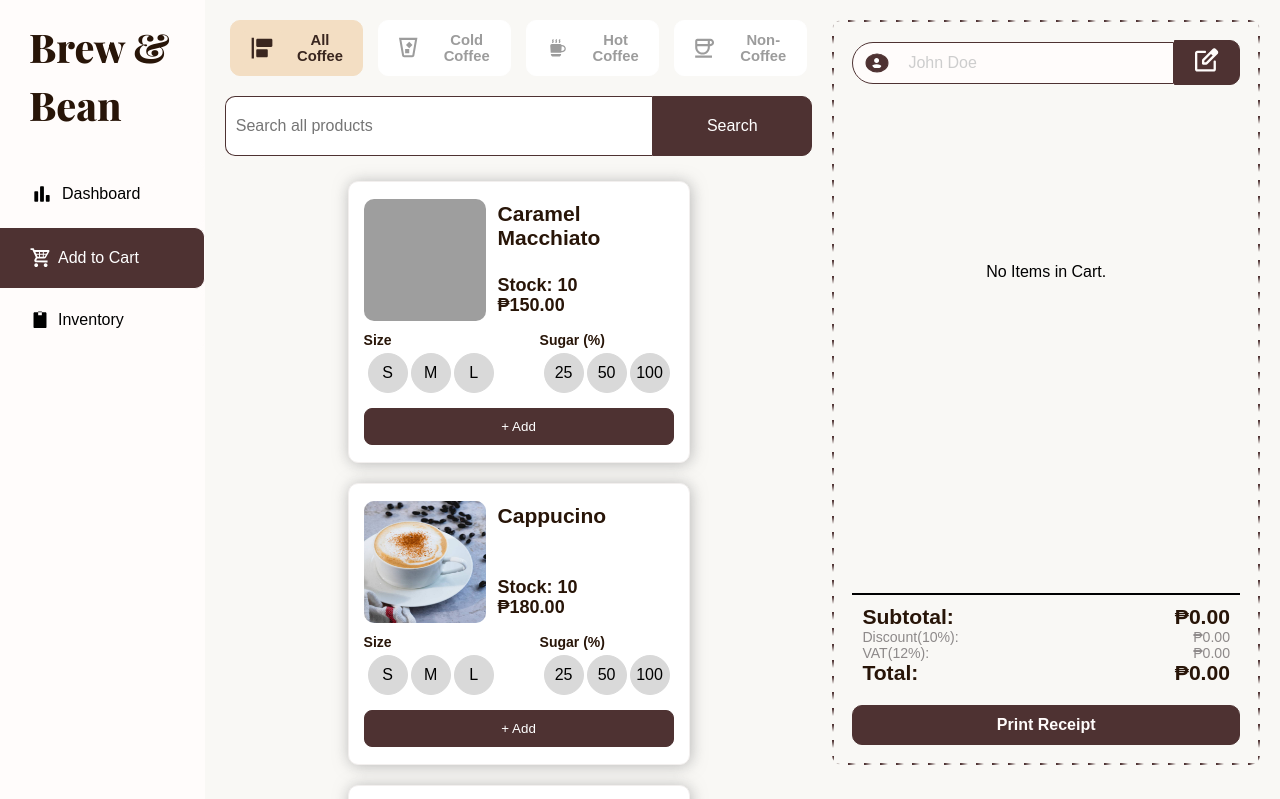
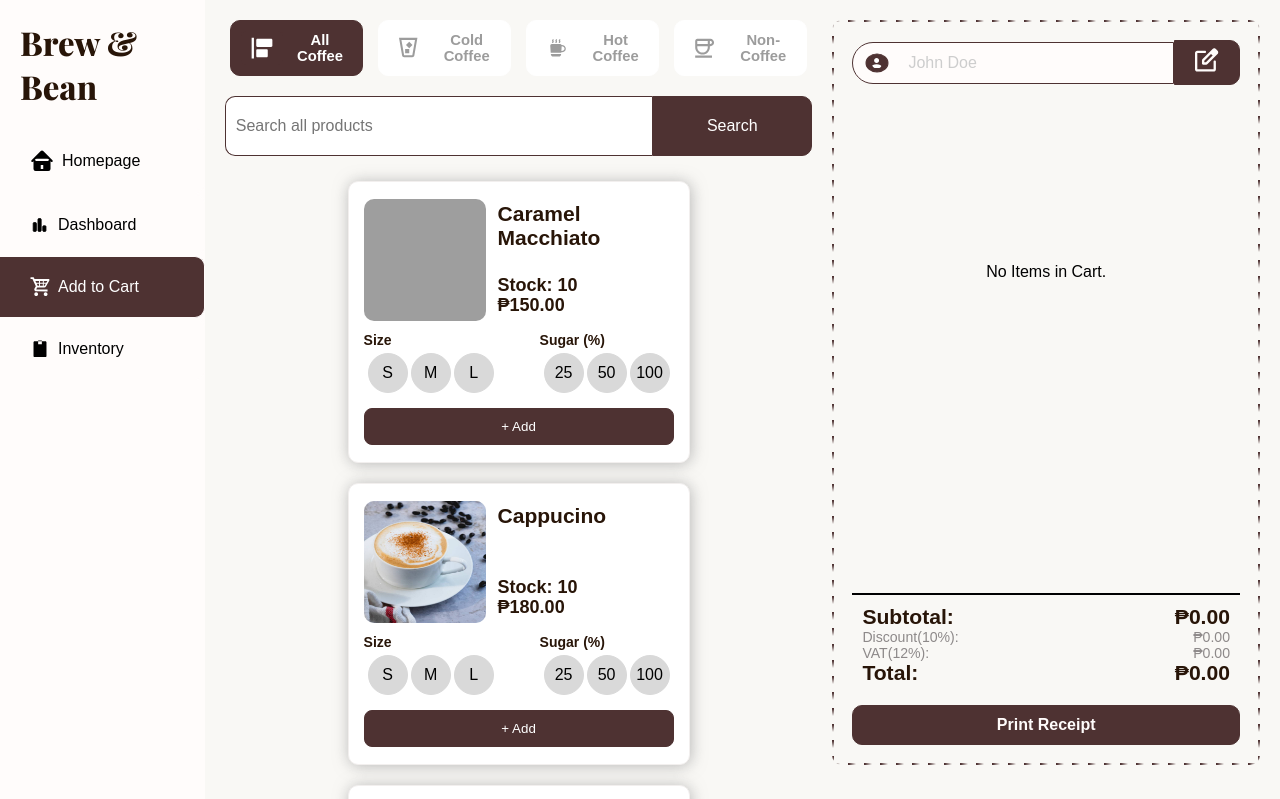
Before and after one commit to urdonyy/Brew-Bean-2.0, a PHP site: page /public/addToCart.php?category=all in a window 1280 px wide. Shown: the top 799 px of the page. Run offline with PHP 8.4, Linux system fonts and the light colour scheme; data comes from the database, SQL or seed files in the repository; some web fonts are replaced; grey boxes are pictures that could not be loaded.

Commit message:
:pushpin:added small style adjustments to homepage btns, added homepage to nav, polished UI

```diff
--- a/public/homeView.php
+++ b/public/homeView.php
@@ -1,11 +1,14 @@
 <!DOCTYPE html>
 <html lang="en">
+
 <head>
     <meta charset="UTF-8">
     <meta name="viewport" content="width=device-width, initial-scale=1.0">
+    <link rel="stylesheet" href="../src/styles/global.css">
     <link rel="stylesheet" href="../src/styles/homeView.css">
     <title>Home</title>
 </head>
+
 <body>
     <div class="mainContent">
         <!-- <div class="headerImg">
@@ -18,7 +21,7 @@
 
         <div class="buttons">
             <button class="viewDemos" onclick="window.location.href='#'">View Demos</button>
-                <button class="started" onclick="window.location.href='../public/dashboard.php'">Let's Get Started</button>
+            <button class="started" onclick="window.location.href='dashboard.php'">Let's Get Started</button>
         </div>
 
         <!-- <div class="cupOfCoffee">
@@ -32,4 +35,5 @@
     </div>
 
 </body>
+
 </html>
--- a/public/partials/nav.php
+++ b/public/partials/nav.php
@@ -5,17 +5,39 @@ $currentPage = basename($_SERVER['PHP_SELF']);
 <nav class="navbar">
 
     <div class="heading">
-        <h1>Brew &</h1>
-        <h1>Bean</h1>
+        <h1>Brew & Bean</h1>
+        <!-- <h1>Bean</h1> -->
     </div>
 
     <!-- stroke="black" stroke-width="2" stroke-linecap="round" stroke-linejoin="round" -->
 
     <div class="nav">
         <ul>
-            <li >
-                <a href="dashboard.php"class="<?= ($currentPage == 'dashboard.php') ? 'active' : ''; ?>">
-                    <svg viewBox="0 0 23 24" xmlns="http://www.w3.org/2000/svg">
+            <li>
+                <a href="homeView.php" class="<?= ($currentPage == 'homeView.php') ? 'active' : ''; ?>">
+                    <!-- <svg xmlns="http://www.w3.org/2000/svg" viewBox="0 -960 960 960">
+                        <path
+                            d="M240-200h480v-80H240v80Zm0-160h480v-80H240v80Zm0-160h480v-36l-58-44H298l-58 44v36Zm162-160h156l-78-59-78 59ZM160-120v-375l-72 55-48-64 120-92v-124h80v63l240-183 440 336-48 63-72-54v375H160Zm0-640q0-50 35-85t85-35q17 0 28.5-11.5T320-920h80q0 50-35 85t-85 35q-17 0-28.5 11.5T240-760h-80Z" />
+                    </svg> -->
+                    <!-- <svg xmlns="http://www.w3.org/2000/svg" viewBox="0 0 24 24">
+                        <path stroke-linecap="round" stroke-linejoin="round"
+                            d="m2.25 12 8.954-8.955c.44-.439 1.152-.439 1.591 0L21.75 12M4.5 9.75v10.125c0 .621.504 1.125 1.125 1.125H9.75v-4.875c0-.621.504-1.125 1.125-1.125h2.25c.621 0 1.125.504 1.125 1.125V21h4.125c.621 0 1.125-.504 1.125-1.125V9.75M8.25 21h8.25" />
+                    </svg> -->
+                    <svg xmlns="http://www.w3.org/2000/svg" viewBox="0 0 24 24" fill="none" stroke="currentColor"
+                        stroke-width="2" stroke-linecap="round" stroke-linejoin="round">
+                        <path d="m2.25 12 8.954-8.955c.44-.439 1.152-.439 1.591 0L21.75 12M4.5 9.75v10.125
+           c0 .621.504 1.125 1.125 1.125H9.75v-4.875
+           c0-.621.504-1.125 1.125-1.125h2.25
+           c.621 0 1.125.504 1.125 1.125V21h4.125
+           c.621 0 1.125-.504 1.125-1.125V9.75M8.25 21h8.25" />
+                    </svg>
+
+                    Homepage
+                </a>
+            </li>
+            <li>
+                <a href="dashboard.php" class="<?= ($currentPage == 'dashboard.php') ? 'active' : ''; ?>">
+                    <svg viewBox="0 0 24 24" xmlns="http://www.w3.org/2000/svg" fill="none" stroke="currentColor">
                         <path
                             d="M16.2782 19.6604C16.0069 19.6604 15.7797 19.5684 15.5965 19.3846C15.4132 19.2007 15.3213 18.9735 15.3207 18.7028V13.9151C15.3207 13.6438 15.4126 13.4166 15.5965 13.2334C15.7803 13.0501 16.0076 12.9582 16.2782 12.9576H18.1933C18.4646 12.9576 18.6922 13.0495 18.876 13.2334C19.0599 13.4172 19.1515 13.6445 19.1508 13.9151V18.7028C19.1508 18.9741 19.0589 19.2017 18.8751 19.3856C18.6912 19.5694 18.464 19.661 18.1933 19.6604H16.2782ZM10.533 19.6604C10.2617 19.6604 10.0344 19.5684 9.85121 19.3846C9.66801 19.2007 9.57608 18.9735 9.57544 18.7028V5.29726C9.57544 5.02596 9.66737 4.7987 9.85121 4.61549C10.0351 4.43228 10.2623 4.34036 10.533 4.33972H12.4481C12.7194 4.33972 12.9469 4.43165 13.1308 4.61549C13.3146 4.79934 13.4062 5.0266 13.4056 5.29726V18.7028C13.4056 18.9741 13.3137 19.2017 13.1298 19.3856C12.946 19.5694 12.7187 19.661 12.4481 19.6604H10.533ZM4.78774 19.6604C4.51644 19.6604 4.28918 19.5684 4.10597 19.3846C3.92276 19.2007 3.83084 18.9735 3.8302 18.7028V10.085C3.8302 9.81366 3.92212 9.58641 4.10597 9.4032C4.28982 9.21999 4.51708 9.12806 4.78774 9.12742H6.70282C6.97412 9.12742 7.2017 9.21935 7.38555 9.4032C7.5694 9.58704 7.661 9.8143 7.66036 10.085V18.7028C7.66036 18.9741 7.56844 19.2017 7.38459 19.3856C7.20074 19.5694 6.97349 19.661 6.70282 19.6604H4.78774Z" />
                     </svg>
@@ -34,7 +56,7 @@ $currentPage = basename($_SERVER['PHP_SELF']);
                 <a href="inventory.php" class="<?= ($currentPage == 'inventory.php') ? 'active' : ''; ?>">
                     <svg viewBox="0 0 14 18" xmlns="http://www.w3.org/2000/svg">
                         <path
-                            d="M9.49984 2.13509H11.9998C12.2209 2.13509 12.4328 2.22289 12.5891 2.37917C12.7454 2.53545 12.8332 2.74741 12.8332 2.96842V15.4684C12.8332 15.6894 12.7454 15.9014 12.5891 16.0577C12.4328 16.214 12.2209 16.3018 11.9998 16.3018H1.99984C1.77882 16.3018 1.56686 16.214 1.41058 16.0577C1.2543 15.9014 1.1665 15.6894 1.1665 15.4684V2.96842C1.1665 2.74741 1.2543 2.53545 1.41058 2.37917C1.56686 2.22289 1.77882 2.13509 1.99984 2.13509H4.49984M4.49984 4.63509H9.49984M4.49984 8.80176H9.49984M4.49984 12.1351H9.49984M5.33317 1.30176V4.63509H8.6665V1.30176H5.33317Z"/>
+                            d="M9.49984 2.13509H11.9998C12.2209 2.13509 12.4328 2.22289 12.5891 2.37917C12.7454 2.53545 12.8332 2.74741 12.8332 2.96842V15.4684C12.8332 15.6894 12.7454 15.9014 12.5891 16.0577C12.4328 16.214 12.2209 16.3018 11.9998 16.3018H1.99984C1.77882 16.3018 1.56686 16.214 1.41058 16.0577C1.2543 15.9014 1.1665 15.6894 1.1665 15.4684V2.96842C1.1665 2.74741 1.2543 2.53545 1.41058 2.37917C1.56686 2.22289 1.77882 2.13509 1.99984 2.13509H4.49984M4.49984 4.63509H9.49984M4.49984 8.80176H9.49984M4.49984 12.1351H9.49984M5.33317 1.30176V4.63509H8.6665V1.30176H5.33317Z" />
                     </svg>
                     Inventory
                 </a>
--- a/src/styles/addCart.css
+++ b/src/styles/addCart.css
@@ -43,13 +43,17 @@
 
 /* kapag active ang header */
 .category_header .header.active {
-  background: #f3dec3;
+  /* background: #f3dec3;
   color: #39261f;
-  border: 1px solid #f3dec3;
+  border: 1px solid #f3dec3; */
+  background: var(--primary-color);
+  color: #fff;
+  border: 1px solid var(--primary-color);
 }
 
 .category_header .header.active svg {
-  background: #f3dec3;
+  /* background: #f3dec3; */
+  background: var(--primary-color);
   border: none;
   border-radius: 5px;
   padding: 5px 10px 5px 10px;
@@ -59,16 +63,19 @@
 
 .category_header .header.active svg path {
   transition: 0.2s ease-in-out;
-  fill: #39261f;
+  /* fill: #39261f; */
+  fill: #fff;
 }
 
 .category_header .header.active:hover svg {
-  background: #f3dec3;
+  /* background: #f3dec3; */
+  background: var(--primary-color);
 }
 
 /* kung ano ang logic, dapat 'yung ang kabitan */
 .category_header .header.active:hover svg path {
-  fill: #39261f;
+  /* fill: #39261f; */
+  fill: #fff;
 }
 
 .category_header {
@@ -104,19 +111,24 @@ a.header {
 
 /* hover sa background ng header */
 .header:hover {
-  background: var(--tertiary-color);
-  border: 1px solid #39261f;
-  color: #ffffff;
+  /* background: var(--tertiary-color); */
+  /* border: 1px solid #39261f; */
+  /* color: #ffffff; */
+  background: #f3dec3;
+  border: 1px solid #f3dec3;
+  color: #39261f;
 }
 
 /* hover para kasama background ng icon */
 .category_header .header:hover svg {
-  background: var(--tertiary-color);
+  /* background: var(--tertiary-color); */
+  background: #f3dec3;
 }
 
 /* hover para kasama kulay ng icon */
 .category_header .header:hover svg path {
-  fill: #ffffff;
+  /* fill: #ffffff; */
+  fill: #39261f;
 }
 
 /* Container for cards */
--- a/src/styles/global.css
+++ b/src/styles/global.css
@@ -25,16 +25,20 @@ body {
 /* sa heading 'to */
 .heading {
   display: flex;
-  flex-direction: column;
-  padding-top: 20px;
+  flex-direction: row;
+  justify-content: center;
+  align-items: center;
+  padding: 20px;
+  /* padding-top: 20px;
   padding-left: 29px;
-  gap: 5px;
+  gap: 5px; */
 }
 
 .heading h1 {
   font-family: "Playfair Display", serif;
   font-weight: 800;
-  font-size: 39.65px;
+  /* font-size: 39.65px; */
+  font-size: 33px;
   line-height: auto;
   color: #281508;
   text-align: left;
@@ -57,7 +61,7 @@ body {
   width: 100%;
   display: flex;
   flex-direction: column;
-  padding-top: 30px;
+  /* padding-top: 30px; */
 }
 
 /* .nav ul li {
@@ -69,7 +73,8 @@ body {
   color: black;
 } */
 
-.nav ul li a.active {
+.nav ul li a.active,
+.nav ul li a.active:hover {
   background: #4e3232;
   transition: all 0.2s ease-in-out;
   color: white;
@@ -107,19 +112,20 @@ body {
   height: 20px;
 }
 
-.nav ul li a.active svg path {
+.nav ul li a.active svg path,
+.nav ul li a.active:hover svg path {
   transition: all 0.2s ease-in-out;
   fill: white;
 }
 
 .nav ul li a:hover {
-  background: #4e3232;
-  color: white;
+  background: #f3dec3;
+  color: #39261f;
   transition: 0.2s ease-in-out;
   cursor: pointer;
 }
 
 .nav ul li a:hover svg path {
-  fill: white;
+  fill: #39261f;
   transition: 0.2s ease-in-out;
 }
```
Also changed, not shown: src/styles/homeView.css (+32 -0 lines). Lines whose indentation alone changed are shown as unchanged.
